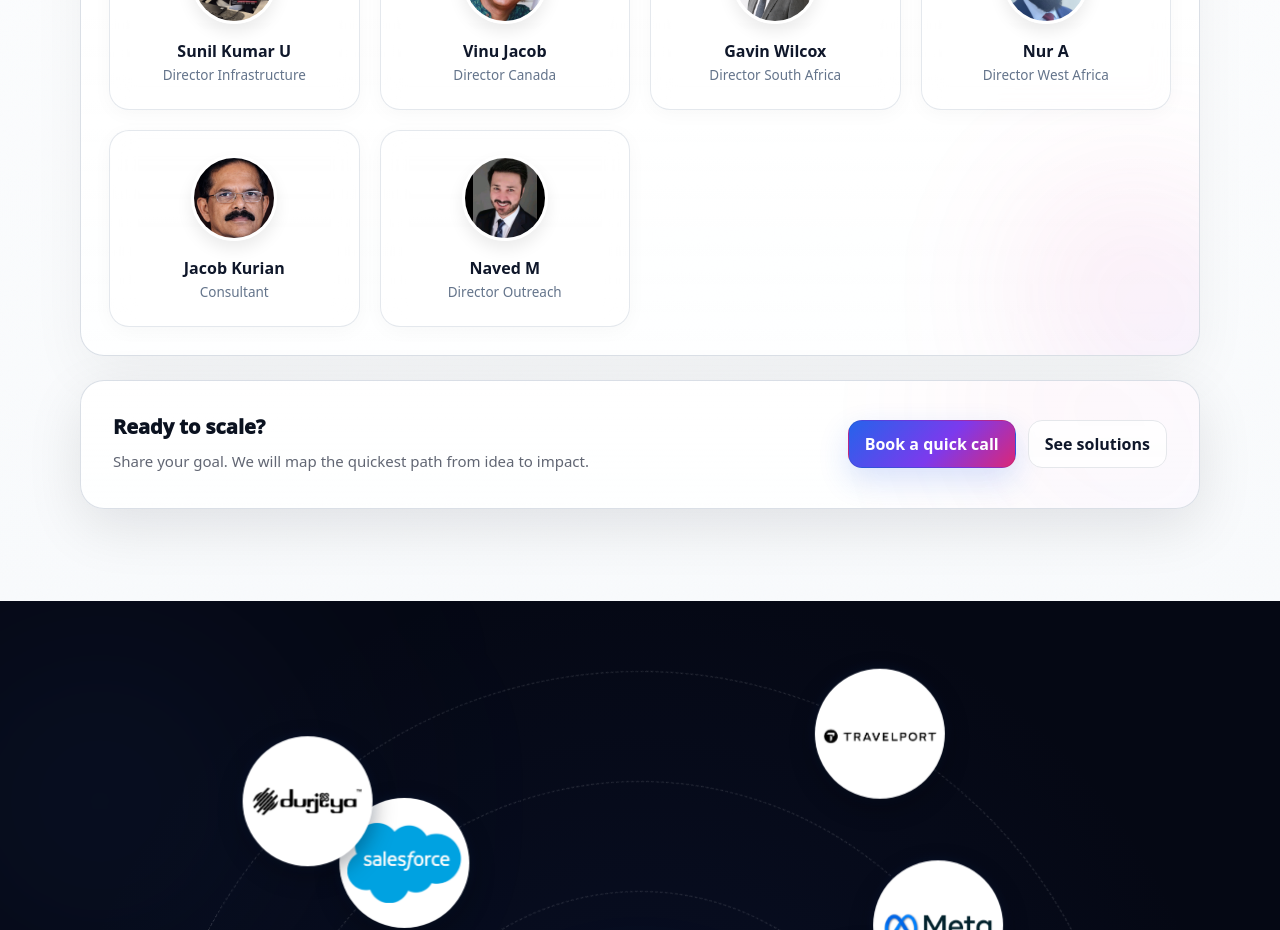
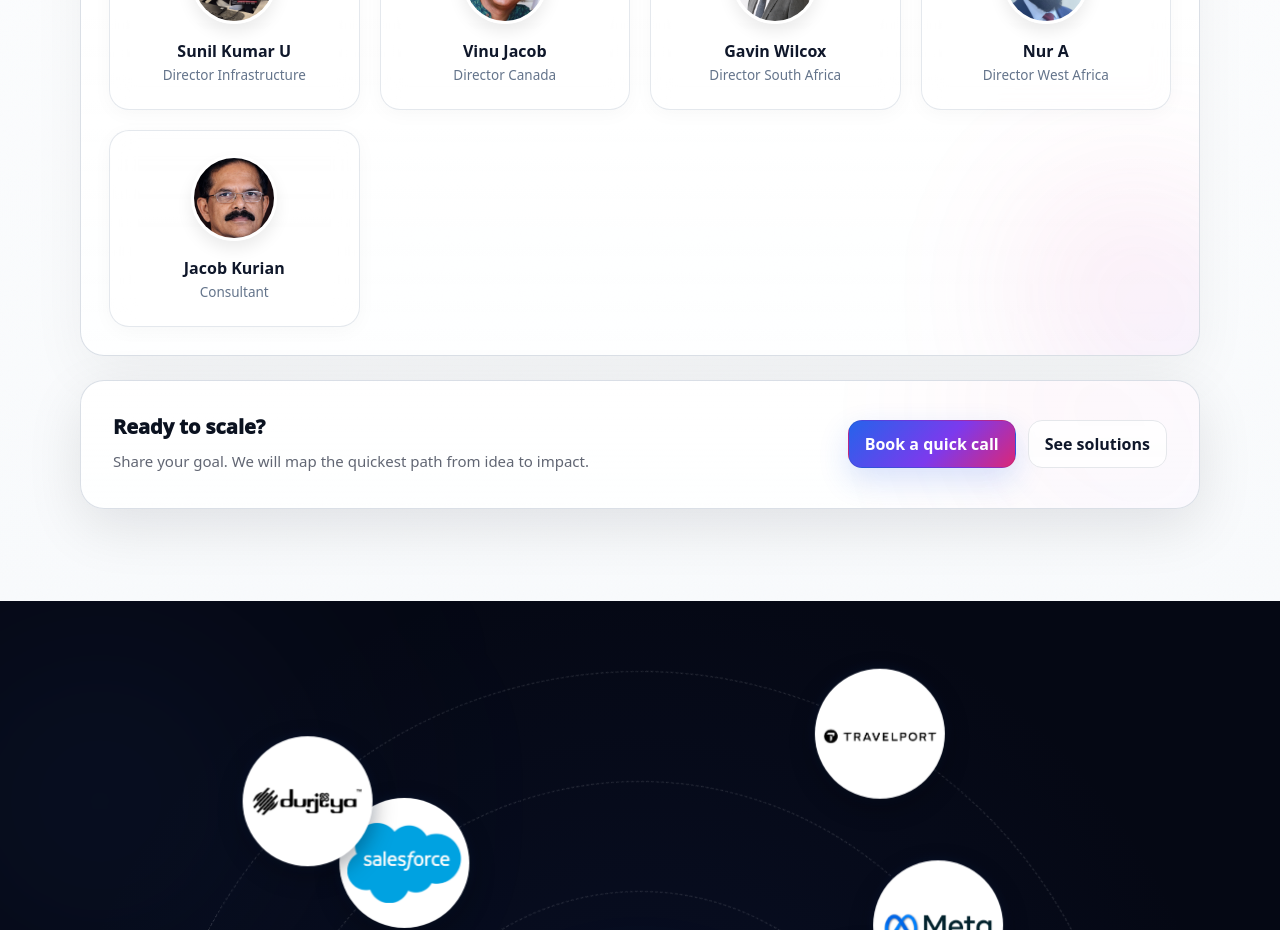
Before and after one commit to priyadharshan-vadivel/MG-webpage, a React (Vite) app: page / in a window 1280 px wide. Shown: the part 7900-8830 px from the top of the page. Built offline with nearby package versions, Linux system fonts and the light colour scheme.

Commit message:
Remove Naved M from Leadership team

```diff
--- a/src/components/Leadership/Leadership.jsx
+++ b/src/components/Leadership/Leadership.jsx
@@ -14,7 +14,6 @@ const leaders = [
   { name: "Gavin Wilcox", role: "Director South Africa", image: "P16.png" },
   { name: "Nur A", role: "Director West Africa", image: "P13.png" },
   { name: "Jacob Kurian", role: "Consultant", image: "P14.png" },
-  { name: "Naved M", role: "Director Outreach", image: "P5.png" },
 
 ];
 
```
